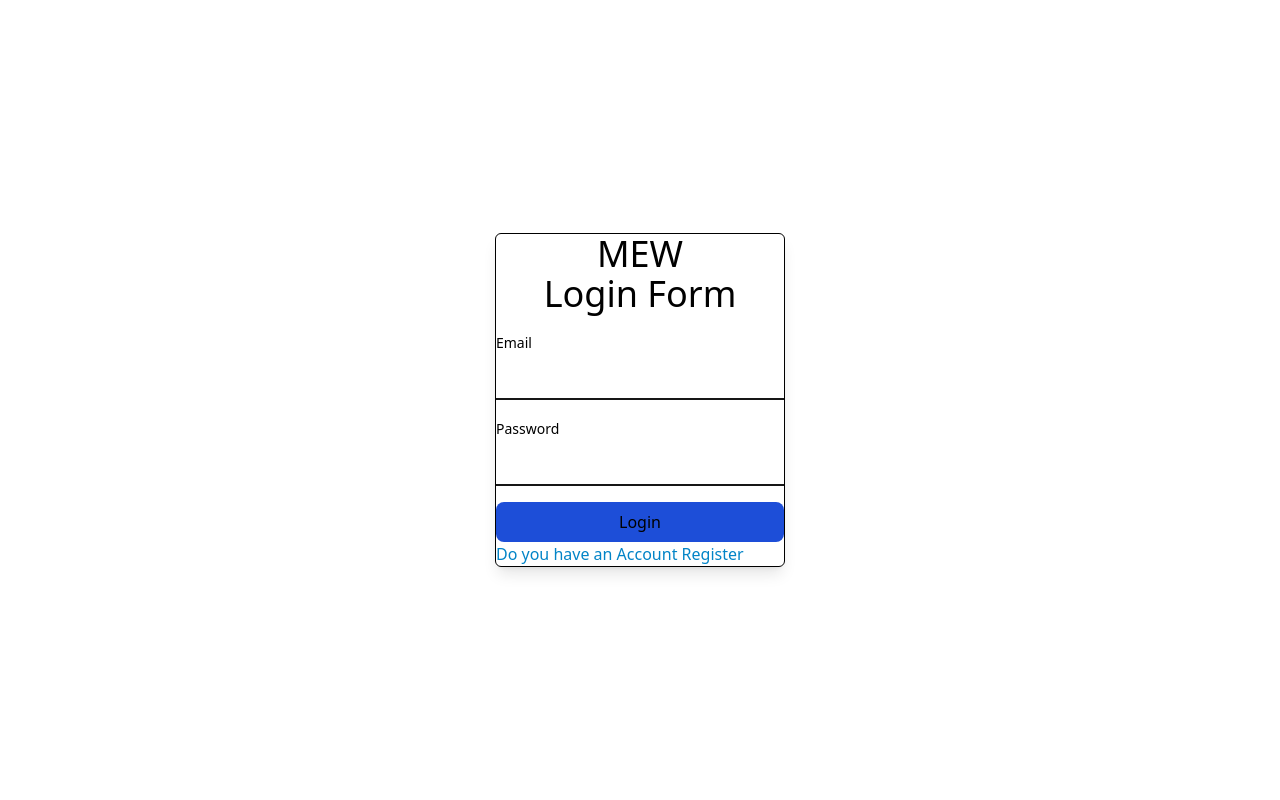
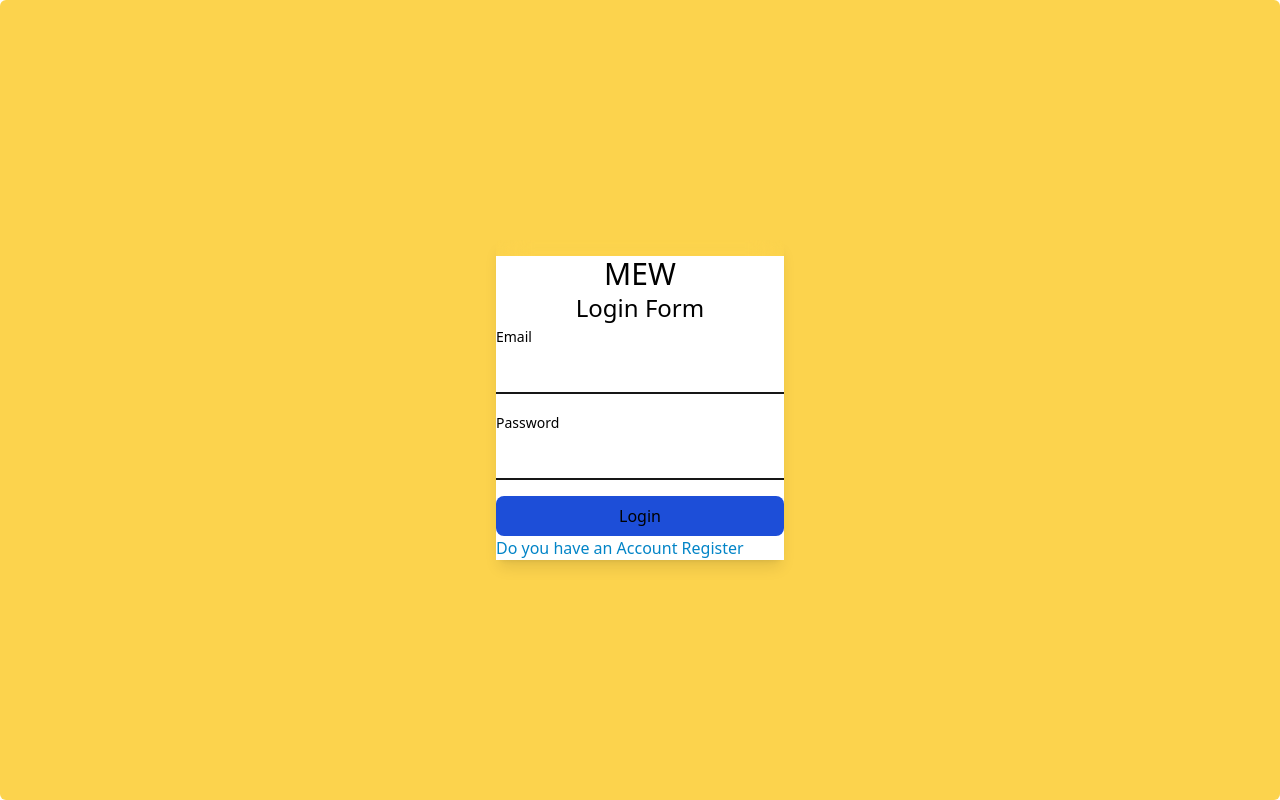
Before and after one commit to pironoid14/Authenticator-app, a React (Vite) app: page /login in a window 1280 px wide. Built offline with nearby package versions, Linux system fonts and the light colour scheme.

Commit message:
changes on login page

```diff
--- a/src/Pages/login.tsx
+++ b/src/Pages/login.tsx
@@ -26,12 +26,13 @@ export const Login = () => {
     }
   };
   return (
-    <div className="text-black justify-center flex h-[100vh] items-center rounded-md">
-    <div className="bg-white border border-black rounded-md shadow-lg backdrop-filter backdrop-blur-lg bg-opacity-40 relative">
-      <h1 className="text-4xl font bold text-center">MEW</h1>
-      <h3 className="text-4xl font bold text-center">Login Form</h3>
-      <form action=""  onSubmit={handleLogin}>
+    <div className="bg-amber-300 text-black justify-center flex h-[100vh] items-center rounded-md">
+    <div className=" border-black rounded-md shadow-lg backdrop-filter backdrop-blur-lg bg-opacity-40 relative">
+
+      <form action=""  onSubmit={handleLogin} className="bg-white">
         <div className="relative my-4">
+        <h1 className="text-3xl font bold text-center">MEW</h1>
+        <h3 className="text-2xl font bold text-center">Login Form</h3>
           <label htmlFor="email" className="text-sm peer-placeholder-shown:translate-y-0 peer-focus:scale-75 peer-focus:translate-y-4 top-3">Email</label>
           <input type="email" className="block py-2.5 px-0 text-base text-black bg-transparent w-72 border-0 border-b-2 border-neutral-900"  name="email" value={email}
             onChange={(e) => setEmail(e.target.value)} />
```
